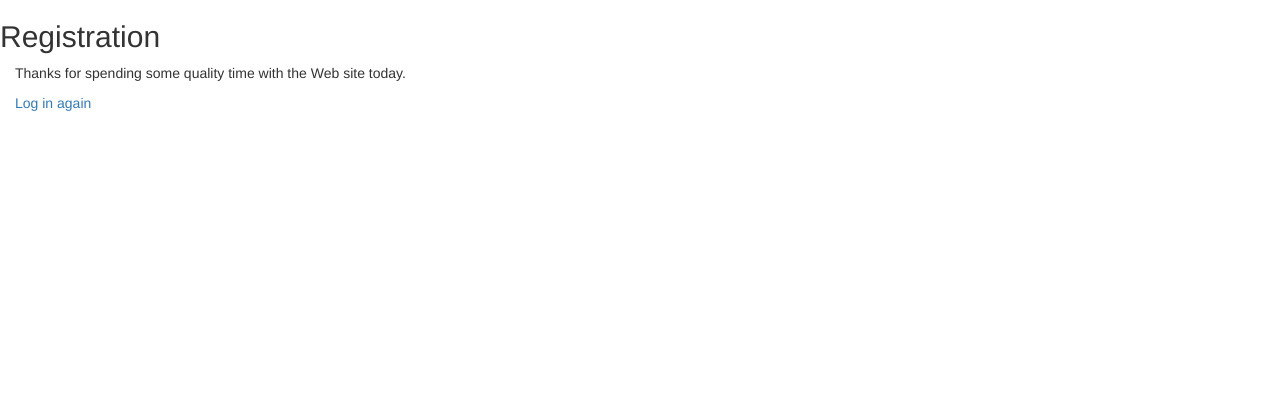
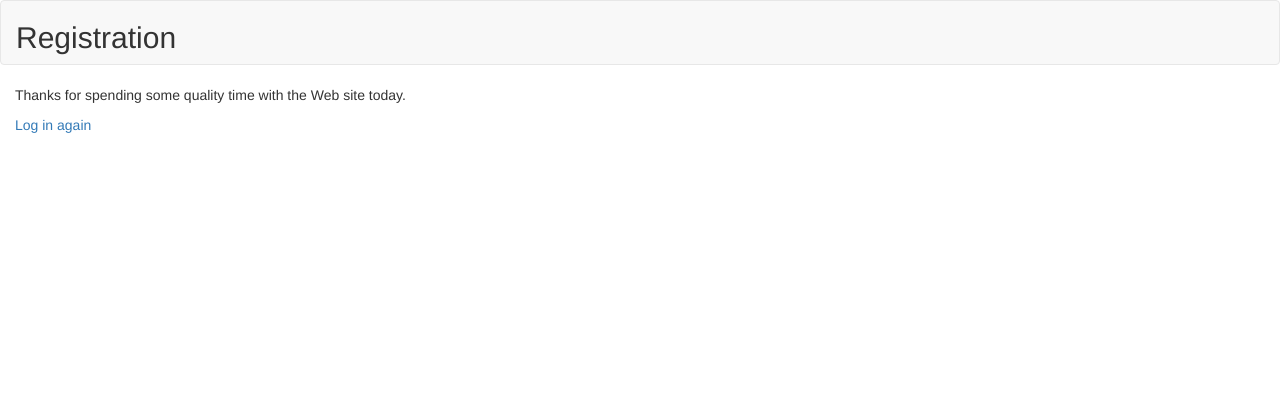
Before and after one commit to catalpainternational/DjangoTemplate, a Django app: template project_name/templates/registration/logged_out.html in a window 1280 px wide. Shown: the top 420 px of the page. Run offline with Django 3.2, Linux system fonts and the light colour scheme; the template is opened without the code that fills it, so the values that code supplies are empty; some libraries are stand-ins or nearby versions.

Commit message:
registration nav bar

```diff
--- a/project_name/templates/registration/base.html
+++ b/project_name/templates/registration/base.html
@@ -2,5 +2,9 @@
 {% load i18n %}
 
 {% block header %}
-<h2>{% trans 'Registration' %}</h2>
+<nav class="navbar navbar-default">
+  <div class="container-fluid">
+    <h2>{% trans 'Registration' %}</h2>
+  </div>
+</nav>
 {% endblock %}
```
